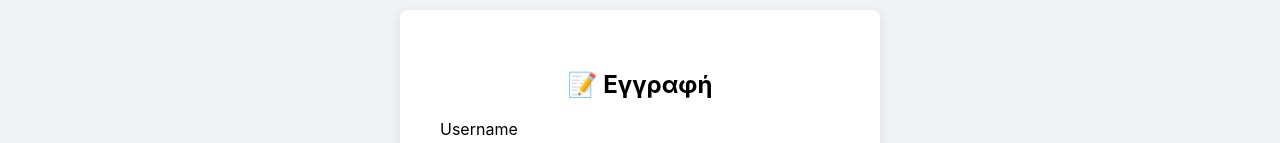
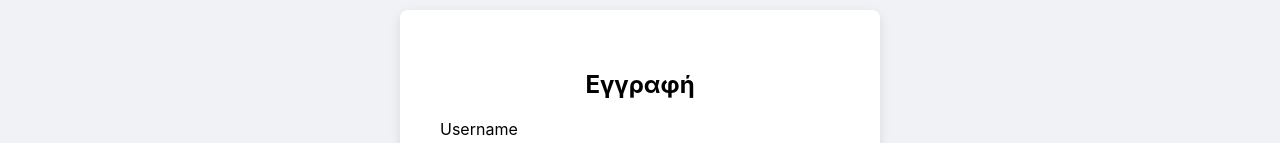
Before and after one commit to mrns20/Thesis_project, a React (Create React App) app in the folder frontend/: page /register in a window 1280 px wide. Shown: the part 143-286 px from the top of the page. Built offline with nearby package versions, Linux system fonts and the light colour scheme.

Commit message:
last changes

```diff
--- a/frontend/src/components/Login.tsx
+++ b/frontend/src/components/Login.tsx
@@ -74,7 +74,7 @@ const Login: React.FC = () => {
         <h2
           style={{ textAlign: "center", marginBottom: "20px", color: "#333" }}
         >
-          🔐 Σύνδεση
+          Σύνδεση
         </h2>
 
         {error && <div style={styles.error}>{error}</div>}
--- a/frontend/src/components/MistakesBook.tsx
+++ b/frontend/src/components/MistakesBook.tsx
@@ -44,7 +44,7 @@ const MistakesBook: React.FC = () => {
           <p style={{ textAlign: "center" }}>Φόρτωση...</p>
         ) : links.length === 0 ? (
           <div style={styles.emptyState}>
-            <h2> Κανένα λάθος!</h2>
+            <h2> Το μονοπάτι μάθησης είναι άδειο!</h2>
             <p>Δεν υπάρχουν καταγεγραμμένα λάθη ακόμα.</p>
           </div>
         ) : (
--- a/frontend/src/components/Register.tsx
+++ b/frontend/src/components/Register.tsx
@@ -49,13 +49,11 @@ const Register: React.FC = () => {
       </h1>
 
       <div style={styles.card}>
-        <h2 style={{ textAlign: "center", marginBottom: "20px" }}>
-          📝 Εγγραφή
-        </h2>
+        <h2 style={{ textAlign: "center", marginBottom: "20px" }}>Εγγραφή</h2>
 
         {success ? (
           <div style={styles.success}>
-            ✅ Ο λογαριασμός δημιουργήθηκε! <br /> Μεταφορά στη σύνδεση...
+            Ο λογαριασμός δημιουργήθηκε! <br /> Μεταφορά στη σύνδεση...
           </div>
         ) : (
           <form onSubmit={handleRegister}>
```
Also changed, not shown: 1 other file (tests, documents, lock files or other folders).
